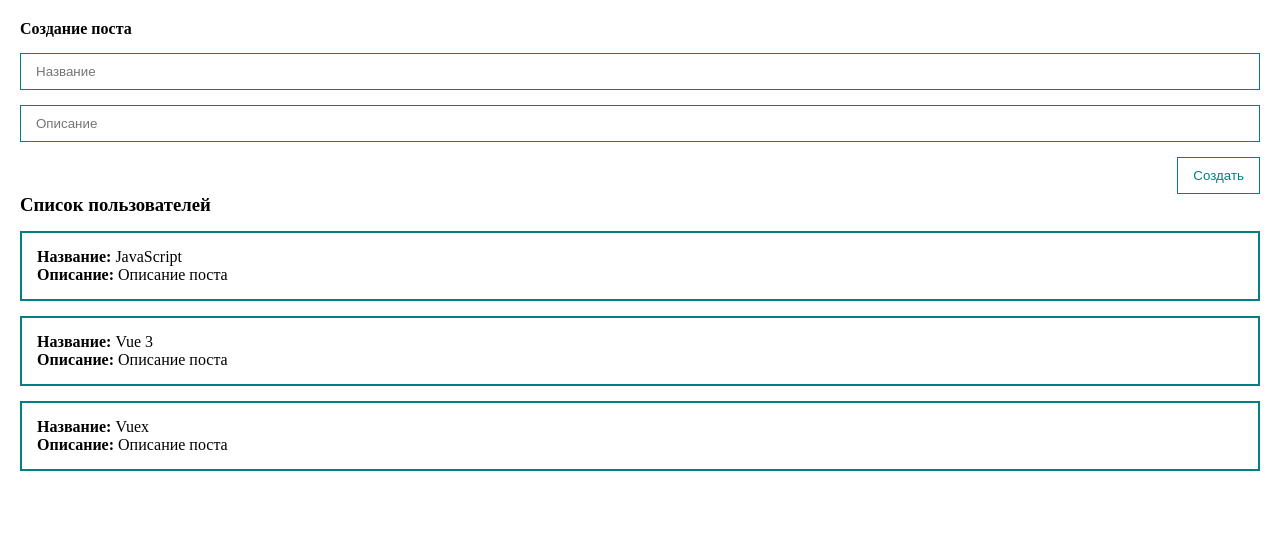
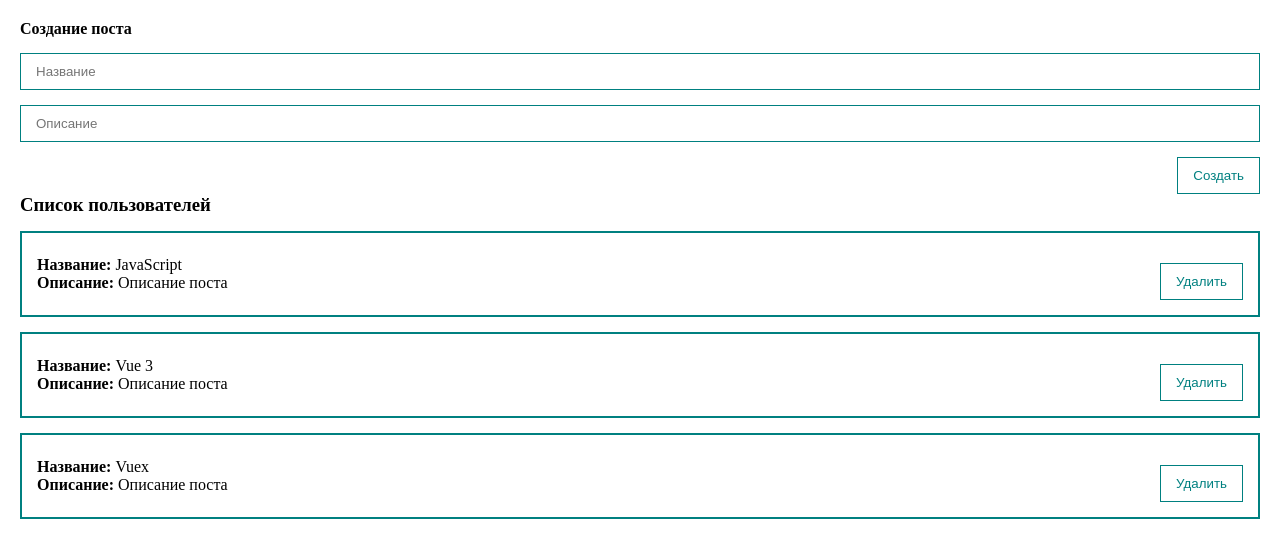
Before and after one commit to eishinkina/fundamental-vue3, a Vue app: page / in a window 1280 px wide. Shown: the top 558 px of the page. Built offline with nearby package versions, Linux system fonts and the light colour scheme.

Commit message:
Library of UI components ➝ Global component registration

```diff
--- a/src/components/PostForm.vue
+++ b/src/components/PostForm.vue
@@ -1,19 +1,9 @@
 <template>
   <form @click.prevent>
     <h4>Создание поста</h4>
-    <input
-      v-model="post.title"
-      class="input"
-      type="text"
-      placeholder="Название"
-    />
-    <input
-      v-model="post.body"
-      class="input"
-      type="text"
-      placeholder="Описание"
-    />
-    <button class="btn" @click="createPost">Создать</button>
+    <MyInput v-model="post.title" type="text" placeholder="Название" />
+    <MyInput v-model="post.body" type="text" placeholder="Описание" />
+    <MyButton class="btn" @click="createPost">Создать</MyButton>
   </form>
 </template>
 
@@ -45,18 +35,4 @@ form {
   display: flex;
   flex-direction: column;
 }
-.input {
-  width: 100%;
-  border: 1px solid teal;
-  padding: 10px 15px;
-  margin-top: 15px;
-}
-.btn {
-  align-self: flex-end;
-  margin-top: 15px;
-  padding: 10px 15px;
-  background: none;
-  color: teal;
-  border: 1px solid teal;
-}
 </style>
--- a/src/components/PostItem.vue
+++ b/src/components/PostItem.vue
@@ -1,7 +1,12 @@
 <template>
   <div class="post">
-    <div><strong>Название: </strong>{{ post.title }}</div>
-    <div><strong>Описание: </strong>{{ post.body }}</div>
+    <div>
+      <div><strong>Название: </strong>{{ post.title }}</div>
+      <div><strong>Описание: </strong>{{ post.body }}</div>
+    </div>
+    <div class="post__btns">
+      <MyButton>Удалить</MyButton>
+    </div>
   </div>
 </template>
 
@@ -16,4 +21,13 @@ export default {
 };
 </script>
 
-<style lang="scss" scoped></style>
+<style lang="scss" scoped>
+.post {
+  padding: 15px;
+  border: 2px solid teal;
+  margin-top: 15px;
+  display: flex;
+  align-items: center;
+  justify-content: space-between;
+}
+</style>
--- a/src/components/PostList.vue
+++ b/src/components/PostList.vue
@@ -20,9 +20,5 @@ export default {
 </script>
 
 <style lang="scss" scoped>
-.post {
-  padding: 15px;
-  border: 2px solid teal;
-  margin-top: 15px;
-}
+
 </style>
--- /dev/null
+++ b/src/components/UI/MyButton.vue
@@ -0,0 +1,22 @@
+<template>
+  <button class="btn">
+    <slot></slot>
+  </button>
+</template>
+
+<script>
+export default {
+  name: "MyButton",
+};
+</script>
+
+<style lang="scss" scoped>
+.btn {
+  align-self: flex-end;
+  margin-top: 15px;
+  padding: 10px 15px;
+  background: none;
+  color: teal;
+  border: 1px solid teal;
+}
+</style>
--- /dev/null
+++ b/src/components/UI/MyInput.vue
@@ -0,0 +1,26 @@
+<template>
+  <input :value="modelValue" @input="updateInput" type="text" class="input" />
+</template>
+
+<script>
+export default {
+  name: "MyInput",
+  props: {
+    modelValue : [String, Number],
+  },
+  methods: {
+    updateInput(event){
+      this.$emit('update:modelValue', event.target.value)
+    }
+  }
+};
+</script>
+
+<style lang="scss" scoped>
+.input {
+  width: 100%;
+  border: 1px solid teal;
+  padding: 10px 15px;
+  margin-top: 15px;
+}
+</style>
--- /dev/null
+++ b/src/components/UI/index.js
@@ -0,0 +1,4 @@
+import MyButton from "./../UI/MyButton";
+import MyInput from "../UI/MyInput";
+
+export default [MyButton, MyInput];
--- a/src/main.js
+++ b/src/main.js
@@ -1,4 +1,10 @@
-import { createApp } from 'vue'
+import { createApp } from "vue";
 
-import App from "./App"
-createApp(App).mount('#app')
+import App from "./App";
+import components from "./components/UI";
+
+const app = createApp(App);
+components.forEach((component) => {
+  app.component(component.name, component);
+});
+app.mount("#app");
```
